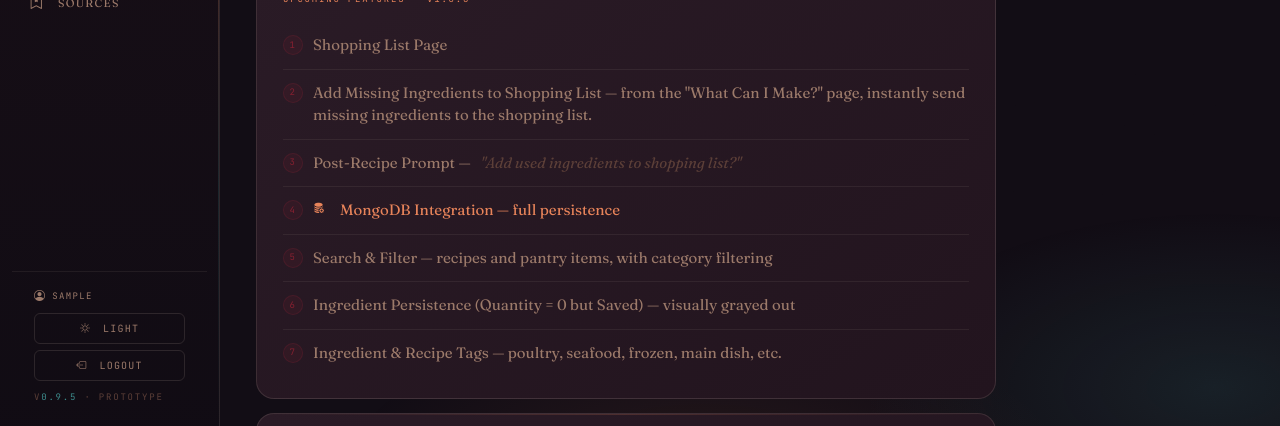
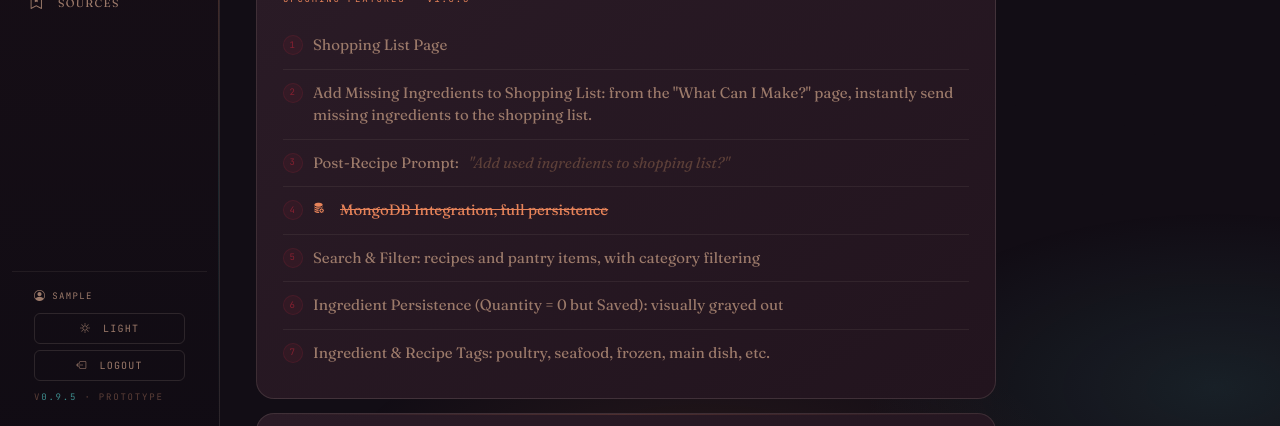
Before and after one commit to mackcutlerdev/Grocery-Genie, a React (Create React App) app in the folder client/: page /roadmap in a window 1280 px wide. Shown: the part 372-798 px from the top of the page. Built offline with nearby package versions, Linux system fonts and the light colour scheme; sample sign-in values are in the browser's storage.

Commit message:
UI bugfixes

```diff
--- a/client/src/components/Footer.js
+++ b/client/src/components/Footer.js
@@ -1,6 +1,5 @@
-// Footer removed — version info now lives in the sidebar footer.
-// This file is kept as a no-op so existing imports don't break.
-// You can safely delete Footer.js and remove its import from App.js.
+// Footer removed for now since it just exists as apart of the sidebar (SIDEWAYS NAVBAR :P).
+// This file is kept so existing imports don't break, they shouldn't but I fear...
 
 const Footer = () => null;
 
--- a/client/src/components/HomeDashboard.js
+++ b/client/src/components/HomeDashboard.js
@@ -29,7 +29,7 @@ const HomeDashboard = (props) =>
                         <div className="gg-stat-label">Recipes You Can Make Now</div>
                         <div className="gg-stat-num col-teal">{stats.makeableCount}</div>
                         <div className="gg-stat-sub">ready to cook tonight</div>
-                        <div className="gg-stat-glyph">✦</div>
+                        <div className="gg-stat-glyph">🟉</div>
                     </div>
                 </div>
 
@@ -58,7 +58,7 @@ const HomeDashboard = (props) =>
                     <div className="gg-dash-cookable-list">
                         {(!makeableRecipes || makeableRecipes.length === 0) && (
                             <div className="gg-dash-empty">
-                                No recipes are fully makeable yet — add more ingredients to your pantry!
+                                No recipes are fully makeable yet, add more ingredients to your pantry!
                             </div>
                         )}
 
--- a/client/src/components/Pantry.js
+++ b/client/src/components/Pantry.js
@@ -250,7 +250,7 @@ const Pantry = (props) =>
 
                         <div className="gg-divider"></div>
                         <div style={{ fontFamily: 'var(--f-mono)', fontSize: '9px', letterSpacing: '0.18em', textTransform: 'uppercase', color: 'var(--text-faint)', lineHeight: '1.7' }}>
-                            ✦ Smart matching means "2% Milk" will satisfy a recipe calling for "Milk" — no exact names needed.
+                            🟉 Smart matching means "2% Milk" will satisfy a recipe calling for "Milk", no exact names needed.
                         </div>
                     </div>
 
--- a/client/src/components/Roadmap.js
+++ b/client/src/components/Roadmap.js
@@ -31,33 +31,33 @@ const Roadmap = () =>
                         <div className="gg-roadmap-list">
                             <div className="gg-roadmap-item">Shopping List Page</div>
                             <div className="gg-roadmap-item">
-                                Add Missing Ingredients to Shopping List — from the "What Can I Make?" page, instantly send missing ingredients to the shopping list.
+                                Add Missing Ingredients to Shopping List: from the "What Can I Make?" page, instantly send missing ingredients to the shopping list.
                             </div>
                             <div className="gg-roadmap-item">
-                                Post-Recipe Prompt —{' '}
+                                Post-Recipe Prompt: {' '}
                                 <em style={{ color: 'var(--text-faint)', fontStyle: 'italic', fontFamily: 'var(--f-body)' }}>
                                     "Add used ingredients to shopping list?"
                                 </em>
                             </div>
                             <div className="gg-roadmap-item" style={{ color: 'var(--accent)' }}>
                                 <i className="bi bi-database-fill-gear" style={{ fontSize: '11px', marginRight: '6px' }}></i>
-                                MongoDB Integration — full persistence
+                                <s>MongoDB Integration, full persistence</s>
                             </div>
-                            <div className="gg-roadmap-item">Search &amp; Filter — recipes and pantry items, with category filtering</div>
-                            <div className="gg-roadmap-item">Ingredient Persistence (Quantity = 0 but Saved) — visually grayed out</div>
-                            <div className="gg-roadmap-item">Ingredient &amp; Recipe Tags — poultry, seafood, frozen, main dish, etc.</div>
+                            <div className="gg-roadmap-item">Search &amp; Filter: recipes and pantry items, with category filtering</div>
+                            <div className="gg-roadmap-item">Ingredient Persistence (Quantity = 0 but Saved): visually grayed out</div>
+                            <div className="gg-roadmap-item">Ingredient &amp; Recipe Tags: poultry, seafood, frozen, main dish, etc.</div>
                         </div>
                     </div>
 
                     {/* Future ideas */}
                     <div className="gg-card" style={{ padding: '22px 26px' }}>
-                        <div className="gg-roadmap-section-label accent-teal">Future Ideas — Post 1.0</div>
+                        <div className="gg-roadmap-section-label accent-teal">Future Ideas 🟉 Post 1.0.0</div>
                         <div style={{ display: 'flex', flexDirection: 'column', gap: '4px' }}>
                             <div className="gg-future-item">Export shopping list to PDF or phone-friendly view</div>
                             <div className="gg-future-item">AI-suggested recipes based on partial ingredients</div>
-                            <div className="gg-future-item">Auto-detect duplicates in pantry — e.g. "milk" vs "2% milk"</div>
+                            <div className="gg-future-item">Auto-detect duplicates in pantry: e.g. "milk" vs "2% milk"</div>
                             <div className="gg-future-item">Dark / Light / Cozy / Modern / Cyberpunk themes</div>
-                            <div className="gg-future-item">Ingredient DB — press [+] on an ingredient instead of manual entry</div>
+                            <div className="gg-future-item">Ingredient DB: press [+] on an ingredient instead of manual entry</div>
                             <div className="gg-future-item">Changelog system</div>
                         </div>
                     </div>
@@ -66,7 +66,7 @@ const Roadmap = () =>
                     <div className="gg-card" style={{ padding: '22px 26px' }}>
                         <div className="gg-roadmap-section-label accent-plain">Known Bugs</div>
                         <div style={{ display: 'flex', flexDirection: 'column', gap: '4px' }}>
-                            <div className="gg-future-item" style={{ '--dot-color': 'var(--primary)' }}>On mobile view the navbar is too wide — no responsive design yet</div>
+                            <div className="gg-future-item" style={{ '--dot-color': 'var(--primary)' }}>On mobile view the navbar is too wide: no responsive design yet</div>
                             <div className="gg-future-item">Duplicate pantry entries possible</div>
                             <div className="gg-future-item">On mobile view in Recipes, the two columns collide</div>
                             <div className="gg-future-item">"Items in Pantry" counts items not total quantity</div>
@@ -92,7 +92,7 @@ const Roadmap = () =>
                         <div className="gg-roadmap-section-label accent-plain">Recipe Book</div>
                         <div style={{ display: 'flex', flexDirection: 'column', gap: '4px' }}>
                             <div className="gg-future-item">Click [+] in the recipe list to add a new recipe</div>
-                            <div className="gg-future-item">Add ingredients with name, qty, unit — one per row</div>
+                            <div className="gg-future-item">Add ingredients with name, qty, unit, one per row</div>
                             <div className="gg-future-item">Type instructions, one step per line</div>
                             <div className="gg-future-item">Click "Make Recipe" to subtract used ingredients from pantry</div>
                         </div>
@@ -102,7 +102,7 @@ const Roadmap = () =>
                         <div className="gg-roadmap-section-label accent-plain">What Can I Make?</div>
                         <div style={{ display: 'flex', flexDirection: 'column', gap: '4px' }}>
                             <div className="gg-future-item">Shows recipes you can make right now with current pantry</div>
-                            <div className="gg-future-item">Also shows recipes you're missing stuff for — tells you what's needed</div>
+                            <div className="gg-future-item">Also shows recipes you're missing stuff for, tells you what's needed</div>
                             <div className="gg-future-item">Use the filter pills to narrow the view</div>
                         </div>
                     </div>
```
Also changed, not shown: client/src/components/WhatCanIMake.js (+8 -8 lines), client/src/pages/SourcesPage.js (+5 -5 lines), client/src/components/Sources.js (added).
